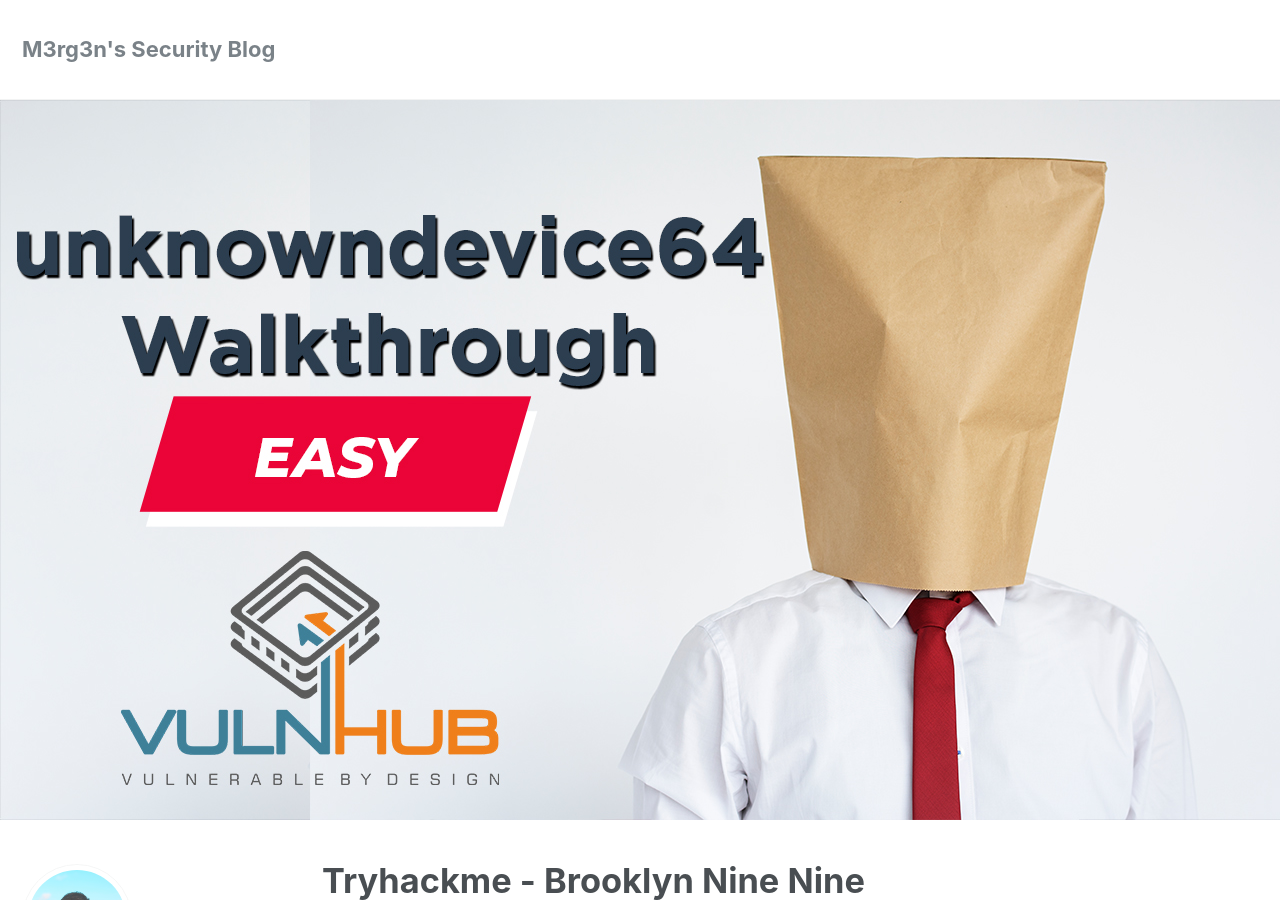
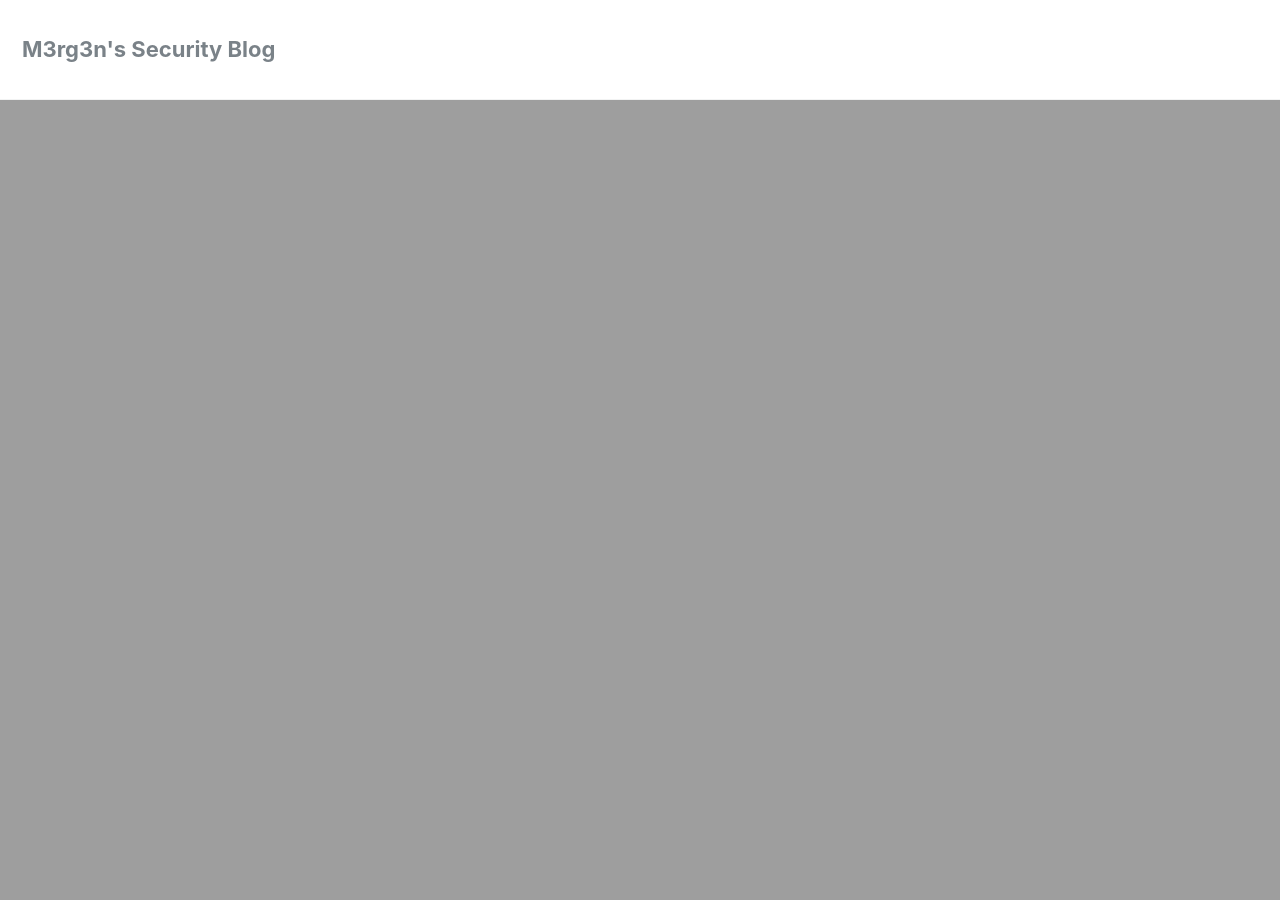
Before and after one commit to ahmedvuqarsoy/ahmedvuqarsoy.github.io, a Jekyll site: the page built from _posts/2020-10-18-tryhackem-brooklynninenine.md, in a window 1280 px wide and 900 px high. Built offline with Jekyll 4.4.1, drawn with Linux system fonts in a browser that asks for light colours; nearby versions of some CDN libraries.

Commit message:
not found

```diff
--- a/_posts/2020-10-18-tryhackem-brooklynninenine.md
+++ b/_posts/2020-10-18-tryhackem-brooklynninenine.md
@@ -3,7 +3,7 @@
 date: 2020-10-18
 tags: [tryhackme, walkthrough, linux]
 header:
-  image: "/images/unknowndevice64-thumbnail.jpg"
+  image: "/images/not-found.gif"
 excerpt: "Walkthroughs"
 ---
 
```
Also changed, not shown: 1 other file.
